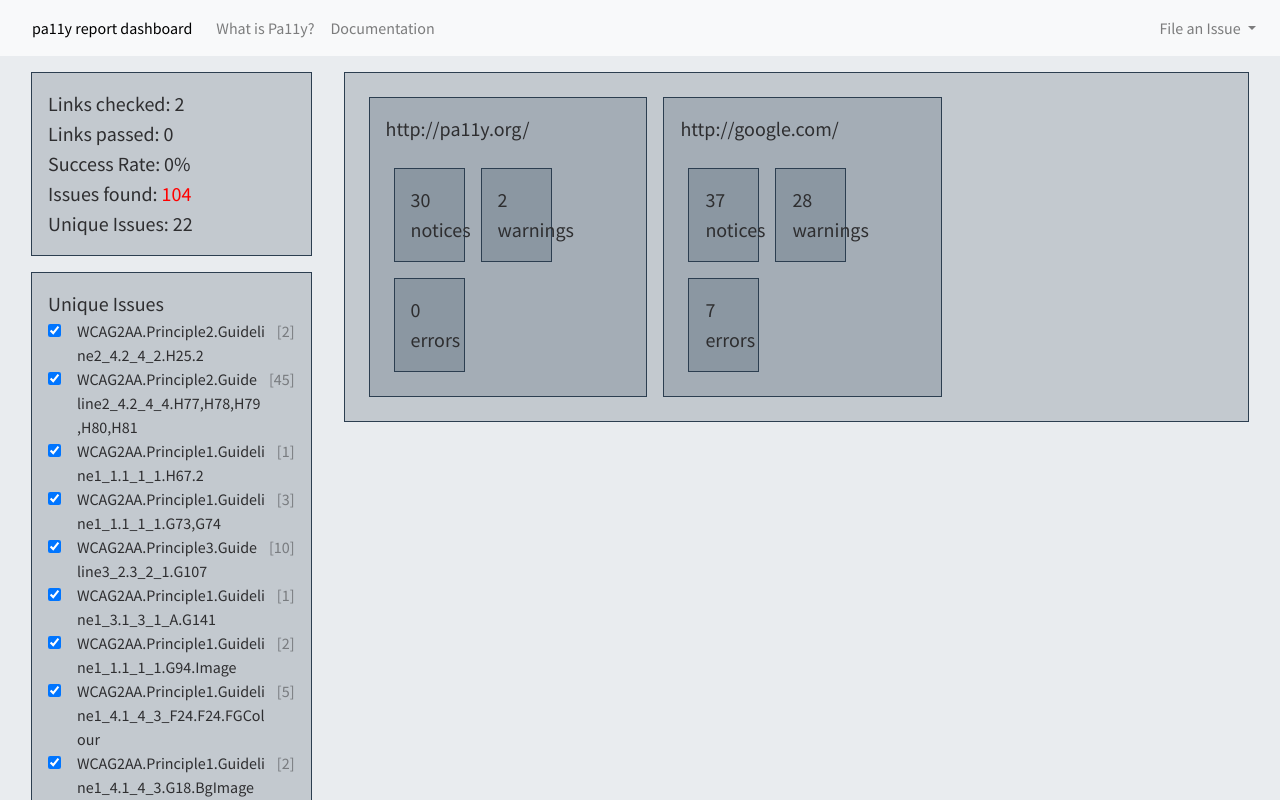
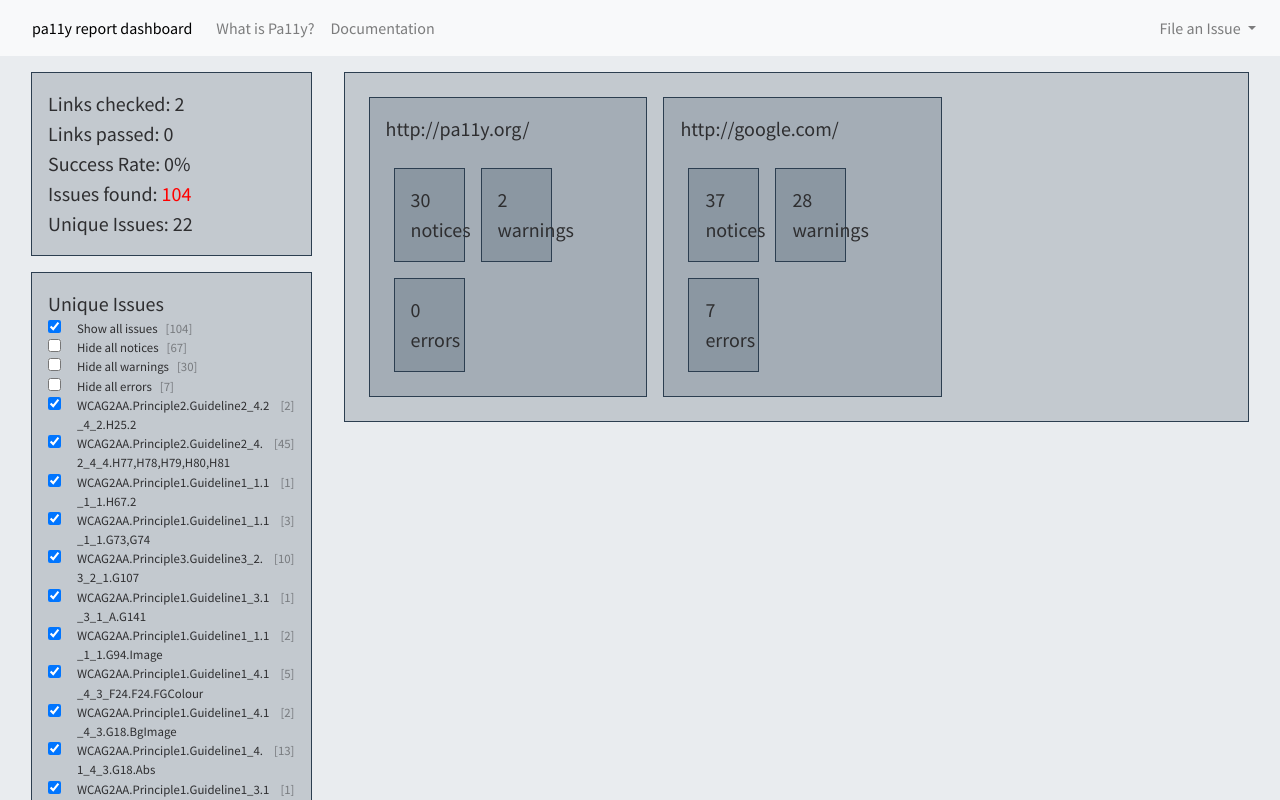
Before and after one commit to tjheffner/vue-pa11y, a Vue app: page / in a window 1280 px wide. Shown: the top 800 px of the page. Built offline with nearby package versions, Linux system fonts and the light colour scheme.

Commit message:
add filter logic to hide issue types

```diff
--- a/package.json
+++ b/package.json
@@ -34,7 +34,9 @@
       "plugin:vue/essential",
       "eslint:recommended"
     ],
-    "rules": {},
+    "rules": {
+      "vue/no-use-v-if-with-v-for": false
+    },
     "parserOptions": {
       "parser": "babel-eslint"
     }
--- a/src/components/filters.vue
+++ b/src/components/filters.vue
@@ -3,9 +3,29 @@
 
     <p class="mb-0">Unique Issues</p>
     <ul class="mb-0 pl-0">
+      <li class="filter">
+        <input type="checkbox" v-model="showAll" @click="showIssues">
+        Show all issues
+        <span> [{{ data.errors }}]</span>
+      </li>
+      <li class="filter">
+        <input type="checkbox" v-model="hideNotices" @click="hideIssues('notice')">
+        Hide all notices
+        <span> [{{ getStats.notice }}]</span>
+      </li>
+      <li class="filter">
+        <input type="checkbox" v-model="hideWarnings" @click="hideIssues('warning')">
+        Hide all warnings
+        <span> [{{ getStats.warning }}]</span>
+      </li>
+      <li class="filter">
+        <input type="checkbox" v-model="hideErrors" @click="hideIssues('error')">
+        Hide all errors
+        <span> [{{ getStats.error }}]</span>
+      </li>
       <li class="filter" v-for="(issue, index) in issueList" :key="index">
         <input type="checkbox" v-model="issue.show">
-        <a>{{ issue.name }}</a>
+        {{ issue.name }}
         <span> [{{ issue.count }}]</span>
       </li>
     </ul>
@@ -14,7 +34,7 @@
     <ul class="mb-0 pl-0">
       <li class="filter" v-for="(site, index) in siteList" :key="index">
         <input type="checkbox" v-model="site.show">
-        <a target="_blank" :href="site.name">{{ site.name }}</a>
+        {{ site.name }}
       </li>
     </ul>
 
@@ -22,12 +42,17 @@
 </template>
 
 <script>
-  import { mapState } from 'vuex'
+  import { mapState, mapGetters } from 'vuex'
 
   export default {
     name: 'filters',
     data () {
-      return {}
+      return {
+        showAll: true,
+        hideNotices: false,
+        hideWarnings: false,
+        hideErrors: false,
+      }
     },
     computed: {
       ...mapState([
@@ -36,6 +61,31 @@
         'issueList',
         'siteList',
       ]),
+      ...mapGetters([
+        'getStats'
+      ]),
     },
+    methods: {
+      showIssues() {
+        this.showAll = !this.showAll;
+
+        if (this.showAll === true) {
+          this.issueList.forEach(issue => {
+            issue.show = true;
+          });
+          this.hideNotices = false;
+          this.hideWarnings = false;
+          this.hideErrors = false;
+        }
+      },
+      hideIssues(type) {
+        this.showAll = false;
+        this.issueList.forEach(issue => {
+          if (issue.type === type) {
+            issue.show = false;
+          }
+        });
+      },
+    }
   }
 </script>
--- a/src/components/results.vue
+++ b/src/components/results.vue
@@ -19,7 +19,7 @@
 </template>
 
 <script>
-  import { mapState, mapActions, mapGetters } from 'vuex'
+  import { mapState, mapActions } from 'vuex'
 
   export default {
     name: 'results',
@@ -29,10 +29,8 @@
     computed: {
       ...mapState([
         'data',
+        'siteList',
         'results',
-      ]),
-      ...mapGetters([
-        'siteList',
       ]),
     },
     methods: {
--- a/src/store.js
+++ b/src/store.js
@@ -80,6 +80,7 @@ const actions = {
 
     commit('PROCESS_ISSUES', modified);
   },
+  // create
   sites: ({ commit }) => {
     const sites = Object.entries(state.data.results)
       .map(([key, value]) => {
@@ -101,6 +102,7 @@ const actions = {
 
     commit('PROCESS_SITES', sites);
   },
+  // sets click site as active site, displaying individual results.
   setActiveResult: ({ commit }, item) => {
     commit('PROCESS_ACTIVE_RESULT', item);
   },
@@ -110,11 +112,6 @@ const actions = {
  * GETTERS
  */
 const getters = {
-  // state helpers
-  results: state => state.results,
-  issueList: state => state.issueList,
-  siteList: state => state.siteList,
-
   // a list of issues and their # of occurrences
   getListOfIssues: state => {
     return _.countBy(state.results, 'code');
@@ -123,12 +120,20 @@ const getters = {
   uniqueIssues: (state, getters) => {
     return _.size(getters.getListOfIssues);
   },
+  // full count of warnings, notices, errors for filter stats.
+  getStats: state => {
+    return _.countBy(state.results, 'type')
+  },
   // get the full results for a site based on activeResult selection.
   getActiveResults: state => {
     if (state.activeResult) {
-      return state.results.filter(({ site }) => site === state.activeResult.name)
+      return state.results.filter(result => {
+        return state.issueList.some(issue => {
+          return result.site === state.activeResult.name && result.code === issue.name && issue.show;
+        })
+      })
     }
-  }
+  },
 };
 
 export default new Vuex.Store({
--- a/src/styles.scss
+++ b/src/styles.scss
@@ -49,12 +49,16 @@ body {
 .filter {
   display: flex;
   align-items: baseline;
-  font-size: 1rem;
+  font-size: .8rem;
   word-break: break-word;
 
+  input {
+    margin-right: 1rem;
+  }
+
   a {
-    margin-left: 1rem;
     color: $c-light;
+    font-size: .75rem;
   }
   span {
     margin-left: .5rem;
```
